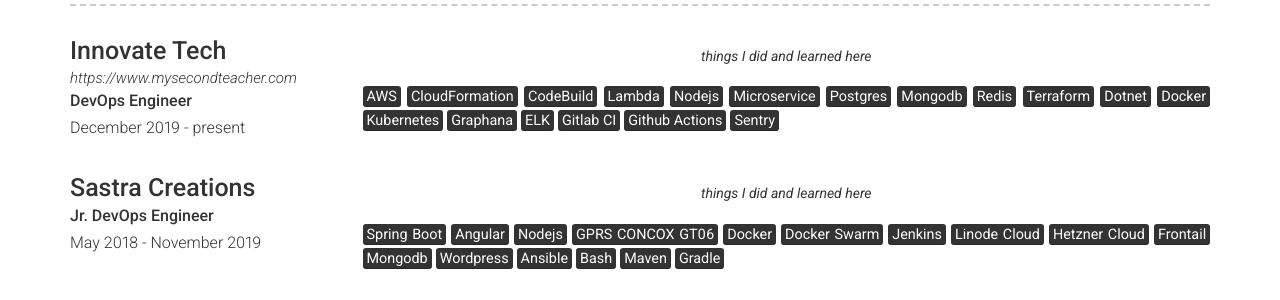
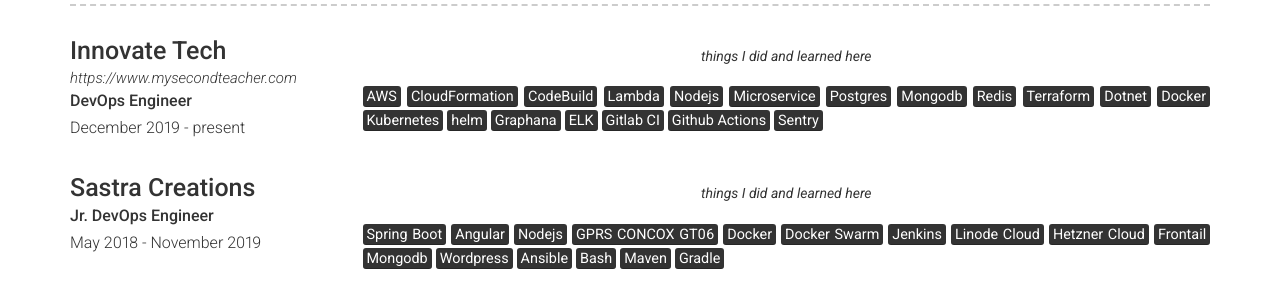
Before and after one commit to sssanjaya/sssanjaya.github.io, a Jekyll site: the page built from index.md, in a window 1280 px wide. Shown: the part 483-783 px from the top of the page. Built offline with Jekyll 4.4.1, drawn with Linux system fonts in a browser that asks for light colours; nearby versions of some CDN libraries.

Commit message:
skill added

```diff
--- a/_data/experience.yml
+++ b/_data/experience.yml
@@ -20,6 +20,7 @@
     <mark>Dotnet</mark>
     <mark>Docker</mark>
     <mark>Kubernetes</mark>
+    <mark>helm</mark>
     <mark>Graphana</mark>
     <mark>ELK</mark>
     <mark>Gitlab CI</mark>
```
